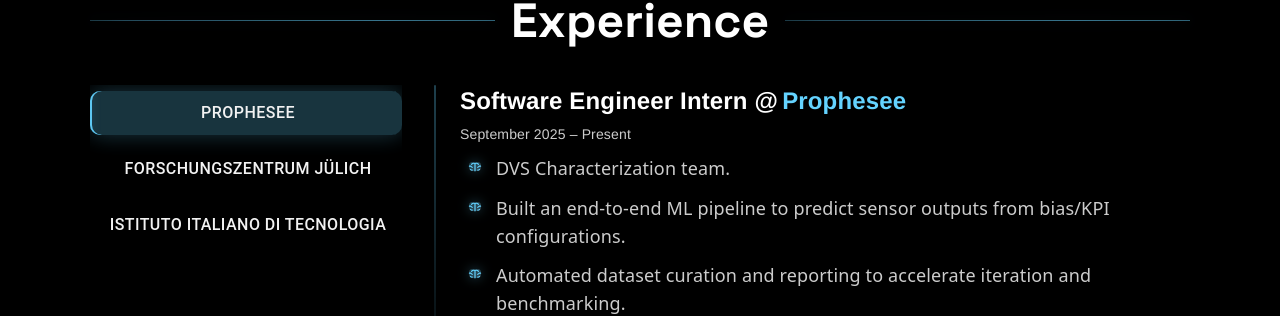
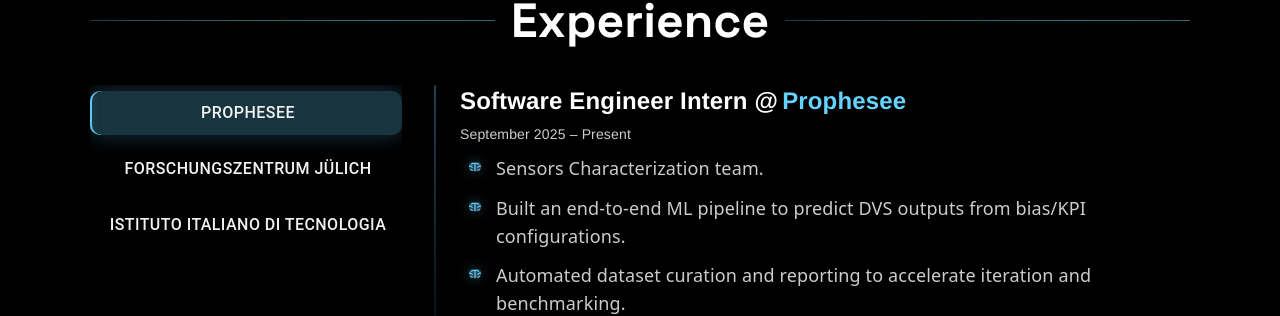
Before and after one commit to ErmannoF00/Portfolio, a React (Create React App) app: page /#/main in a window 1280 px wide. Shown: the part 1237-1553 px from the top of the page. Built offline with nearby package versions, Linux system fonts and the light colour scheme; no server answers; a web font is replaced by a local one.

Commit message:
Update Experience.jsx

```diff
--- a/src/components/Experience.jsx
+++ b/src/components/Experience.jsx
@@ -60,8 +60,8 @@ const EXPERIENCE = {
     link: "https://www.prophesee.ai/",
     duration: "September 2025 – Present",
     desc: [
-      "DVS Characterization team.",
-      "Built an end-to-end ML pipeline to predict sensor outputs from bias/KPI configurations.",
+      "Sensors Characterization team.",
+      "Built an end-to-end ML pipeline to predict DVS outputs from bias/KPI configurations.",
       "Automated dataset curation and reporting to accelerate iteration and benchmarking."
     ],
   },
@@ -70,9 +70,9 @@ const EXPERIENCE = {
     link: "https://www.fz-juelich.de/en/pgi/pgi-14",
     duration: "October 2024 – July 2025",
     desc: [
-      "[PGI-14] Neuromorphic Compute Nodes.",
+      "[PGI-14] Unit - Neuromorphic Compute Nodes.",
       "Modeled memristive analog circuit to emulate the Mamba State Space Model architecture; analyzed noise, parasitics, and timing.",
-      "Implemented and evaluated Mamba with bilinear (Tustin) discretization (vs. ZOH) in software."
+      "Implemented and evaluated Mamba with bilinear (Tustin) discretization in software."
     ],
   },
   "Istituto Italiano di Tecnologia": {
@@ -80,8 +80,8 @@ const EXPERIENCE = {
     link: "https://contact.iit.it/",
     duration: "April 2023 – April 2024",
     desc: [
-      "CONTACT Unit.",
-      "Developed a real-time GUI fusing haptic-device and eye-tracking streams for seamless data intake.",
+      "[CONTACT] Unit - Cognitive Architecture for Collaborative Technologies.",
+      "Developed a real-time GUI fusing haptic-device and eye-tracking streams for seamless data collection.",
       "Analyzed gaze–touch correlation to probe visuo-tactile perception in human studies."
     ],
   },
```
